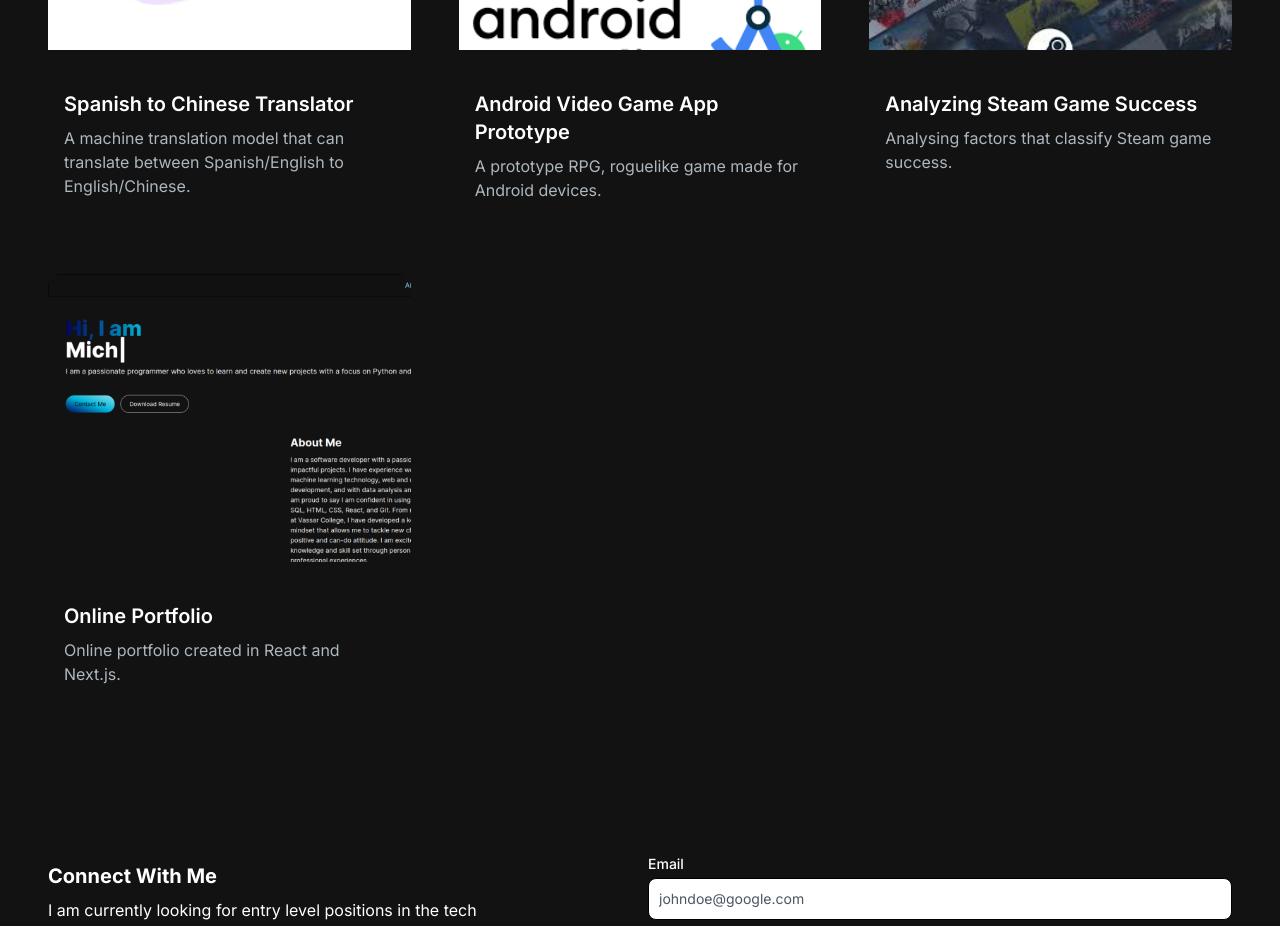
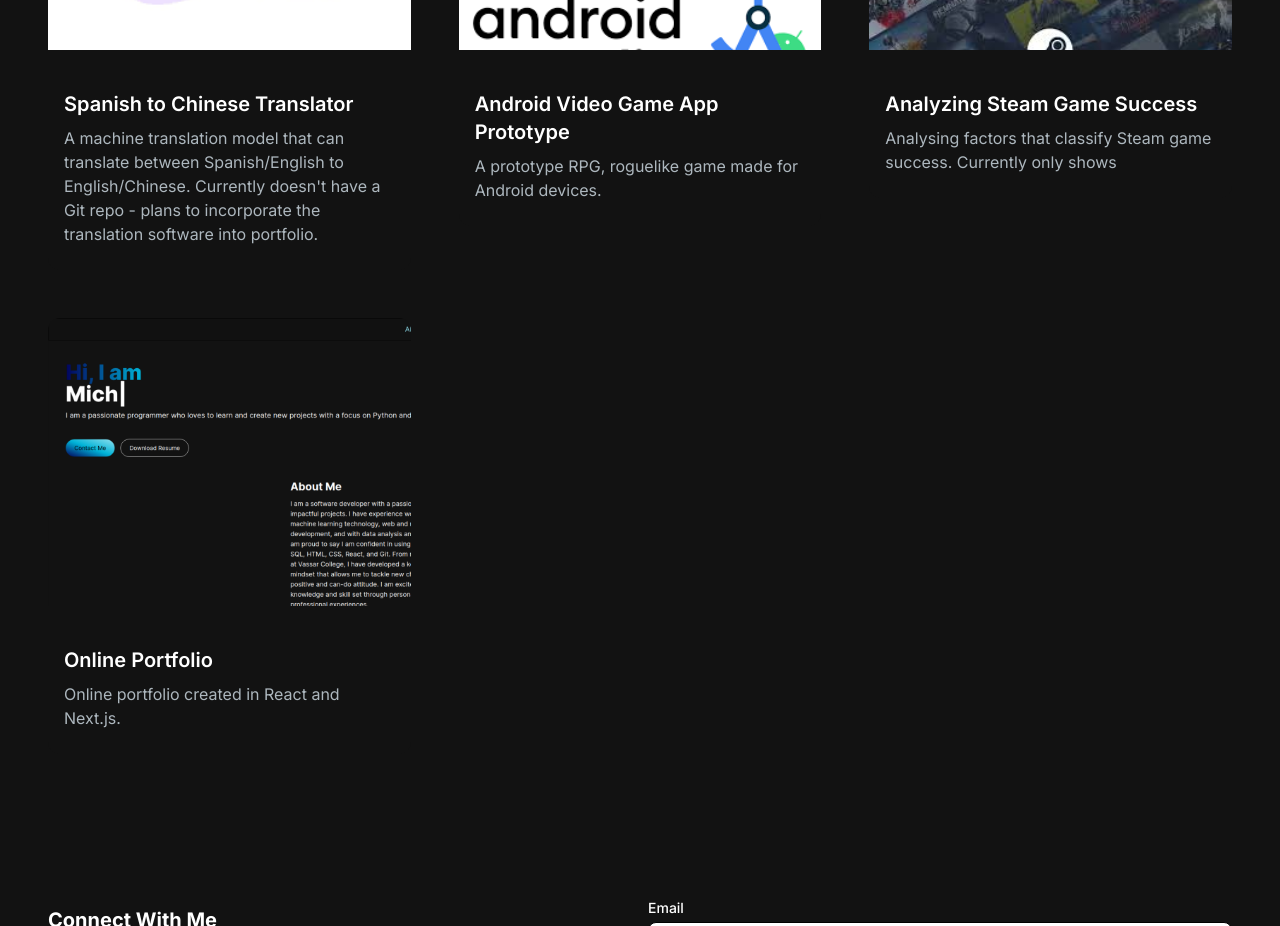
Before and after one commit to myang5128/Portfolio, a Next.js app: page / in a window 1280 px wide. Shown: the part 1520-2446 px from the top of the page. Built offline with nearby package versions, Linux system fonts and the light colour scheme.

Commit message:
added git links

```diff
--- a/src/app/components/ProjectSection.jsx
+++ b/src/app/components/ProjectSection.jsx
@@ -7,7 +7,7 @@ const projectData = [
     {
         id: 1,
         title: "Spanish to Chinese Translator",
-        description: "A machine translation model that can translate between Spanish/English to English/Chinese.",
+        description: "A machine translation model that can translate between Spanish/English to English/Chinese. Currently doesn't have a Git repo - plans to incorporate the translation software into portfolio.",
         image: "/images/project-images/mtimage.png",
         tag: ['All', 'ML'],
         gitUrl: "/",
@@ -20,17 +20,17 @@ const projectData = [
         description: "A prototype RPG, roguelike game made for Android devices.",
         image: "/images/project-images/android-game.png",
         tag: ['All', 'Game'],
-        gitUrl: "/",
+        gitUrl: "https://github.com/myang5128/Steampunk-Game",
         previewUrl: "/",
         backgroundVar: "contain"
     },
     {
         id: 3,
         title: "Analyzing Steam Game Success",
-        description: "Analysing factors that classify Steam game success.",
+        description: "Analysing factors that classify Steam game success. Currently only shows",
         image: "/images/project-images/steam-pic.jpg",
         tag: ['All', 'ML', 'Data'],
-        gitUrl: "/",
+        gitUrl: "https://github.com/myang5128/analyzing-steam-game/tree/Main",
         previewUrl: "/",
         backgroundVar: "contain"
     },
```
